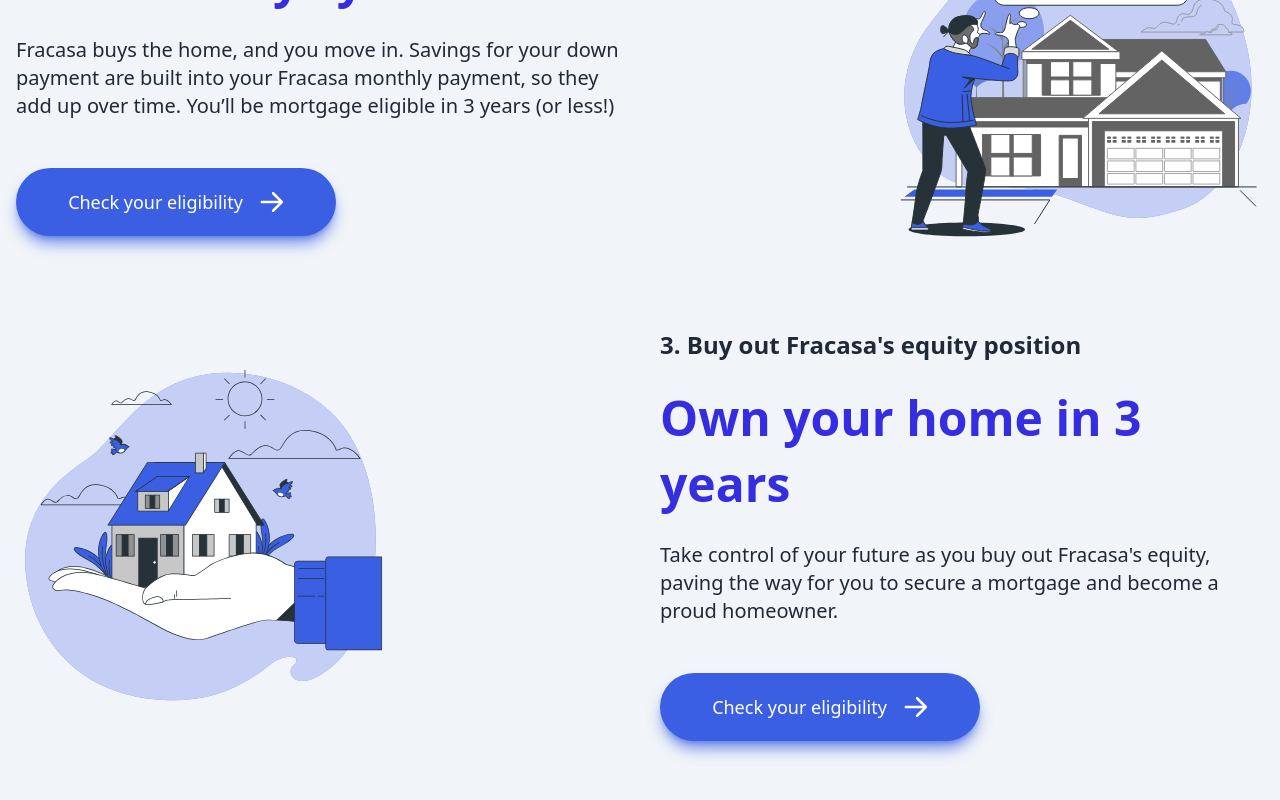
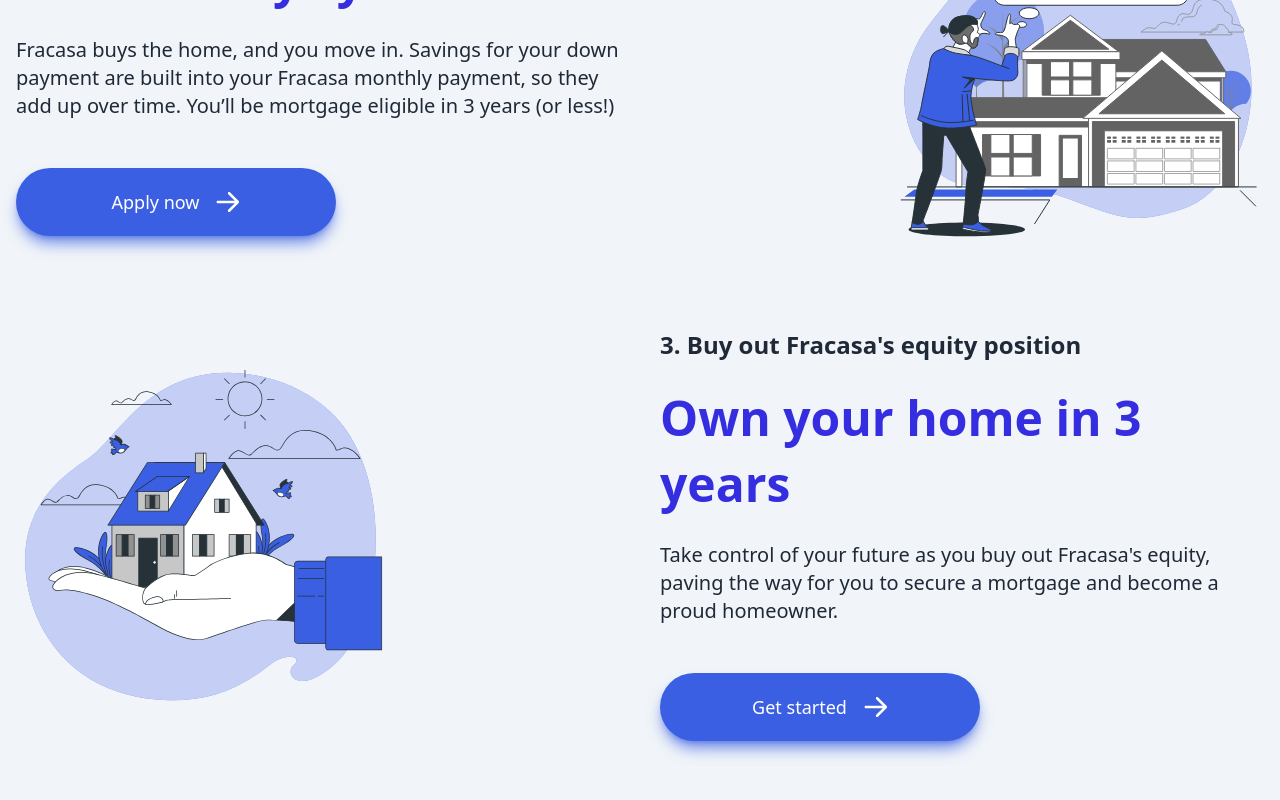
Before and after one commit to mo-shawa/fracasa, a React (Vite) app: page / in a window 1280 px wide. Shown: the part 1559-2359 px from the top of the page. Built offline with nearby package versions, Linux system fonts and the light colour scheme.

Commit message:
fix buttons

```diff
--- a/src/App.tsx
+++ b/src/App.tsx
@@ -185,7 +185,7 @@
 							variants={twoColumnChildVariants}
 							className="flex flex-col text-brand font-bold text-xl"
 						></motion.div>
-						<PrimaryButton text="Check your eligibility" />
+						<PrimaryButton text="Apply now" />
 					</motion.div>
 					<motion.div
 						variants={twoColumnChildVariants}
@@ -229,7 +229,7 @@
 							variants={twoColumnChildVariants}
 							className="flex flex-col text-brand font-bold text-xl"
 						></motion.div>
-						<PrimaryButton text="Check your eligibility" />
+						<PrimaryButton text="Get started" />
 					</motion.div>
 				</motion.div>
 			</section>
```
